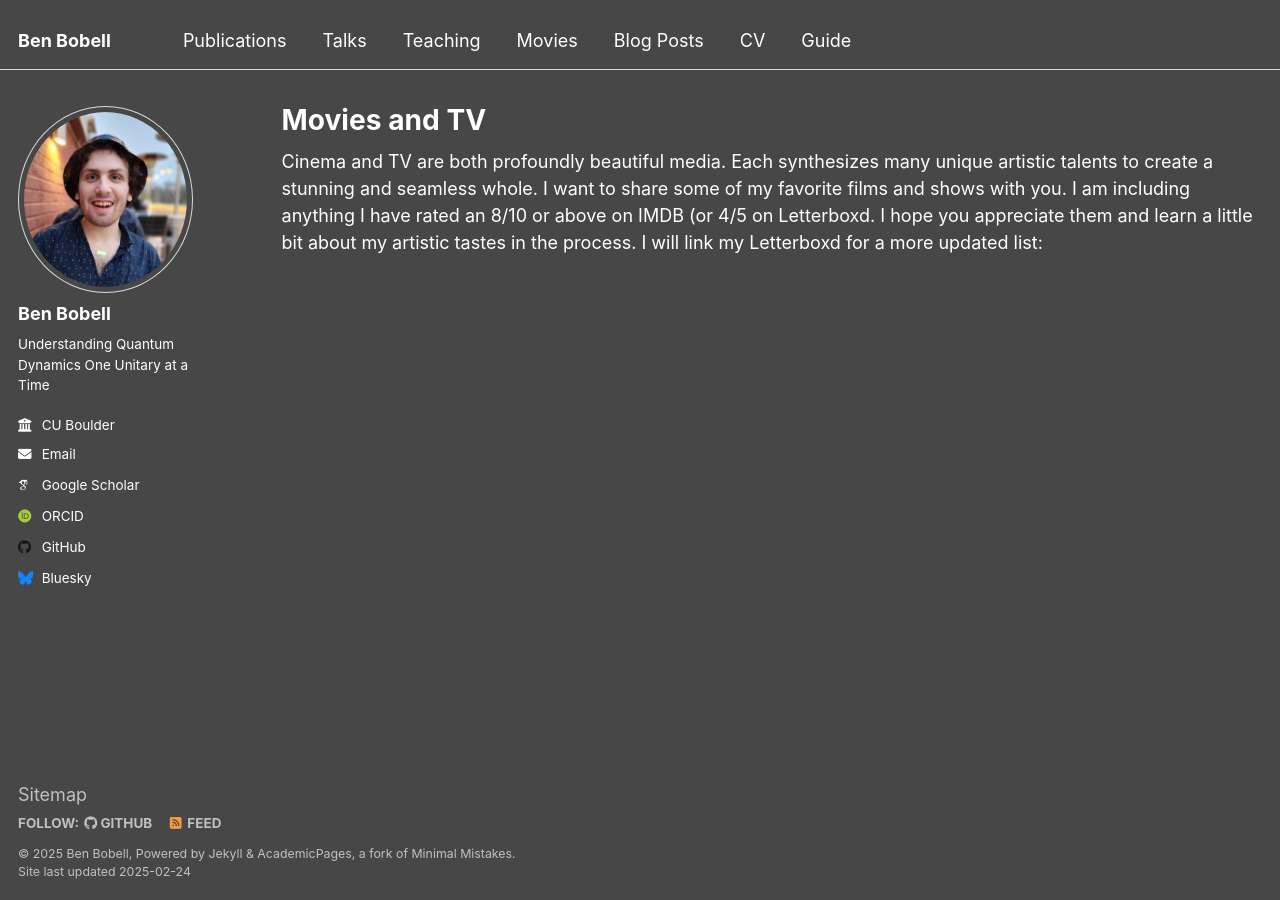
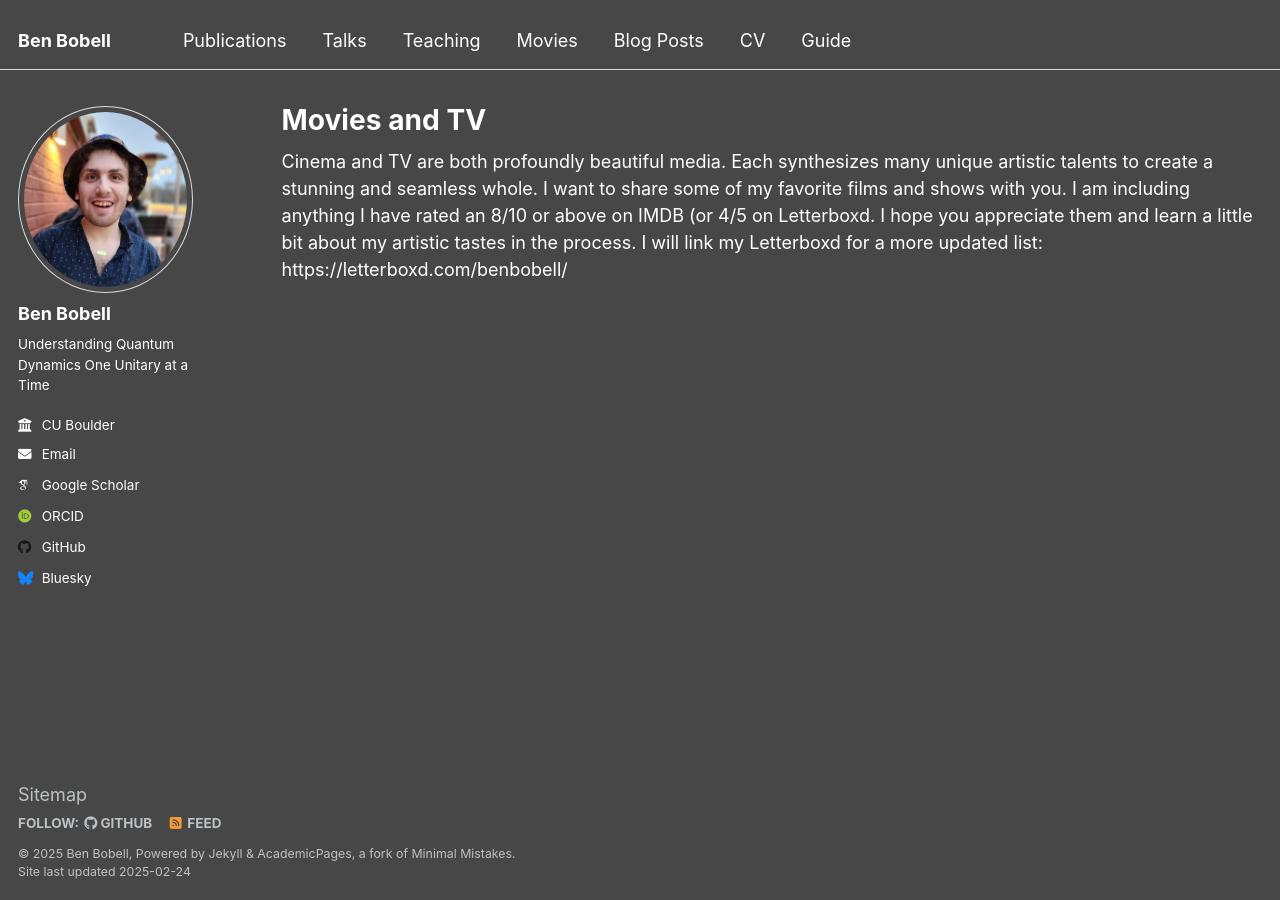
Before and after one commit to BenBobell00/BenBobell00.github.io, a Jekyll site: the page built from _pages/movies.html, in a window 1280 px wide. Built offline with Jekyll 4.4.1, drawn with Linux system fonts in a browser that asks for light colours; some web fonts are replaced; part of the change alters nothing that is shown.

Commit message:
Update movies.html
Letterboxd included

```diff
--- a/_pages/movies.html
+++ b/_pages/movies.html
@@ -6,7 +6,7 @@ author_profile: true
 ---
 Cinema and TV are both profoundly beautiful media. Each synthesizes many unique artistic talents to create a stunning and seamless whole.
 I want to share some of my favorite films and shows with you. I am including anything I have rated an 8/10 or above on IMDB (or 4/5 on Letterboxd.
-I hope you appreciate them and learn a little bit about my artistic tastes in the process. I will link my Letterboxd for a more updated list:
+I hope you appreciate them and learn a little bit about my artistic tastes in the process. I will link my Letterboxd for a more updated list: https://letterboxd.com/benbobell/
 {% include base_path %}
 
 
```
